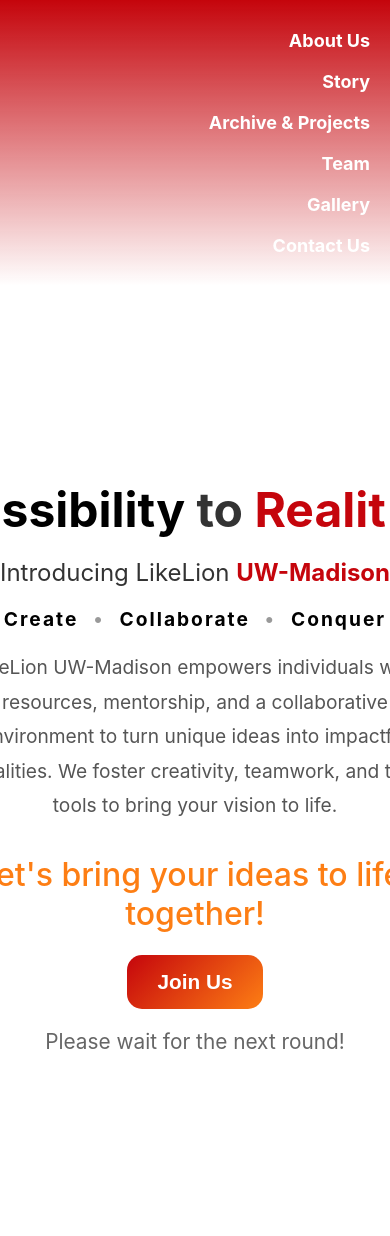
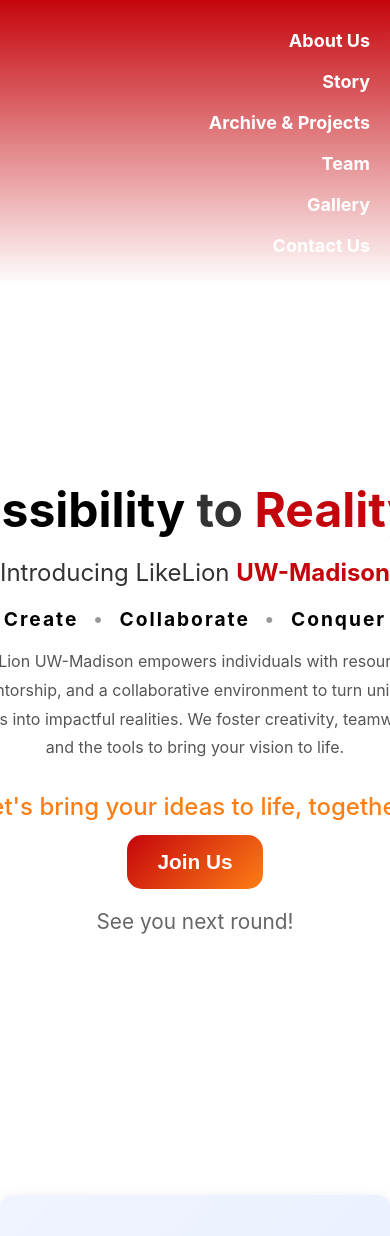
Before and after one commit to LikeLion-ProjectTeam/likelion.uw.github.io, a React (Create React App) app: page / in a window 390 px wide. Shown: the top 1236 px of the page. Built offline with nearby package versions, Linux system fonts and the light colour scheme.

Commit message:
updated media query

```diff
--- a/src/AboutUs/AboutUs.css
+++ b/src/AboutUs/AboutUs.css
@@ -169,4 +169,12 @@
     .slogan {
         font-size: 1.2rem;
     }
+
+    .main-text {
+        font-size: 1rem;
+    }
+
+    .end-text {
+        font-size: 1.5rem;
+    }
 }
--- a/src/AboutUs/AboutUs.jsx
+++ b/src/AboutUs/AboutUs.jsx
@@ -48,9 +48,7 @@
                         <button className="apply-button">
                             <span className="apply-word">Join Us</span>
                         </button>
-                        <p className="apply-message">
-                            Please wait for the next round!
-                        </p>
+                        <p className="apply-message">See you next round!</p>
                     </div>
                 </Fade>
             </main>
```
